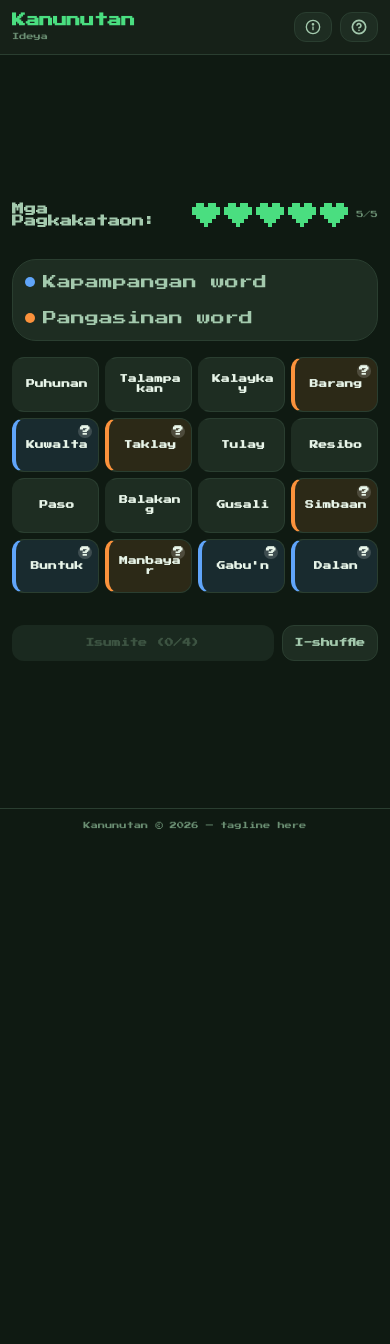
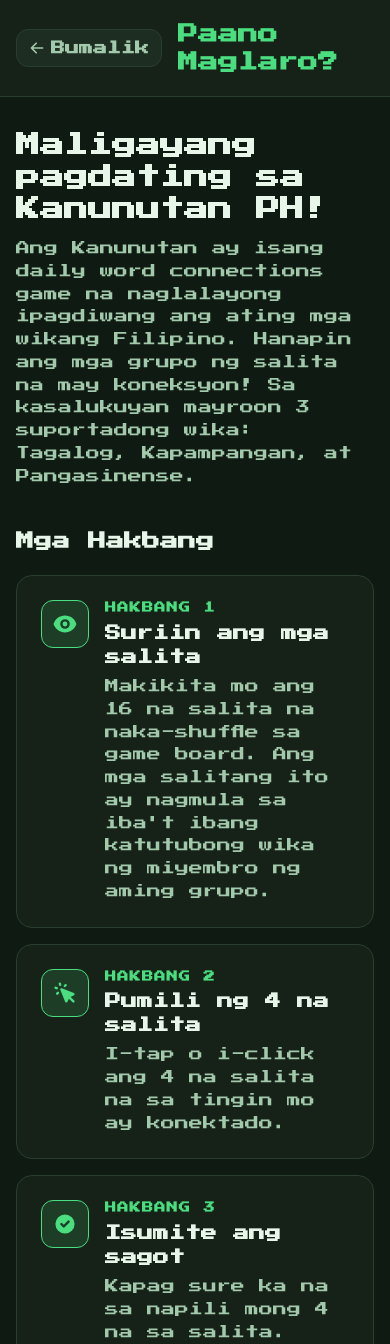
Before and after one commit to georgedonayre/wika1-final-project, a Next.js app: page /paano-maglaro in a window 390 px wide. Shown: the top 1344 px of the page. Before the commit the page ends 844 px from the top, so only its background shows below. Built offline with nearby package versions, Linux system fonts and the light colour scheme.

Commit message:
namali ng nasave hehe

```diff
--- a/app/paano-maglaro/page.tsx
+++ b/app/paano-maglaro/page.tsx
@@ -1,66 +1,219 @@
 "use client";
 
-import { useGameState } from "@/hooks/useGameState";
-import Header from "@/components/header";
-import LivesDisplay from "@/components/live-display";
-import GameBoard from "@/components/game-board";
-import SubmitButton from "@/components/submit-button";
-import WinModal from "@/components/win-modal";
-import LoseModal from "@/components/lose-modal";
-import { GAME_NAME } from "@/lib/constants";
+import Link from "next/link";
+import {
+  HiEye,
+  HiCursorClick,
+  HiCheckCircle,
+  HiLightBulb,
+  HiPlay,
+  HiColorSwatch,
+  HiArrowLeft,
+} from "react-icons/hi";
+import {
+  GAME_NAME,
+  WORDS_PER_GROUP,
+  TOTAL_GROUPS,
+  MAX_ATTEMPTS,
+} from "@/lib/constants";
+import { GROUP_THEME, GroupColor } from "@/lib/constants";
+import { HiTrophy } from "react-icons/hi2";
 
-export default function Home() {
-  const {
-    puzzle,
-    gameState,
-    isLoading,
-    showWinModal,
-    showLoseModal,
-    handleSelectWord,
-    handleSubmit,
-    handleShuffle,
-    dismissWinModal,
-    dismissLoseModal,
-    resetGame,
-  } = useGameState();
+const STEPS = [
+  {
+    number: 1,
+    title: "Suriin ang mga salita",
+    description: `Makikita mo ang ${WORDS_PER_GROUP * TOTAL_GROUPS} na salita na naka-shuffle sa game board. Ang mga salitang ito ay nagmula sa iba't ibang katutubong wika ng miyembro ng aming grupo.`,
+    icon: HiEye,
+  },
+  {
+    number: 2,
+    title: "Pumili ng 4 na salita",
+    description: `I-tap o i-click ang ${WORDS_PER_GROUP} na salita na sa tingin mo ay konektado.`,
+    icon: HiCursorClick,
+  },
+  {
+    number: 3,
+    title: "Isumite ang sagot",
+    description: `Kapag sure ka na sa napili mong ${WORDS_PER_GROUP} na sa salita. Isipin uli kung tama ba talaga ang pinili mo. At kung sure ka na talaga, pindutin ang "Isumite" button.`,
+    icon: HiCheckCircle,
+  },
+  {
+    number: 4,
+    title: "Ulitin ang Hakbang 1-3",
+    description: `Hanggang mahanap mo lahat ng ${TOTAL_GROUPS} na grupo ay ulitin lamang ang mga hakbang sa itaas. Ayun lang, good luck po!`,
+    icon: HiTrophy,
+  },
+];
 
-  if (isLoading || !gameState || !puzzle) {
-    return (
-      <div className="flex flex-col items-center justify-center min-h-screen gap-4">
-        {/* spinner */}
-        <div className="w-10 h-10 rounded-full border-[3px] border-[var(--border-default)] border-t-[var(--green-primary)] animate-spin" />
-        <span className="text-[var(--text-secondary)] text-base font-semibold">
-          Naglo-load...
-        </span>
-      </div>
-    );
-  }
+const DIFFICULTY_ORDER: GroupColor[] = ["yellow", "green", "blue", "purple"];
+
+export default function PaanoMaglaroPage() {
   return (
-    <div className="font-pixel flex flex-col min-h-screen">
-      <Header />
-      {/* main board game */}
-      <main className="flex-1 flex flex-col justify-center max-w-xl w-full mx-auto px-3 sm:px-4 py-5 sm:py-8">
-        <LivesDisplay remaining={gameState.remainingAttempts} />
-        <GameBoard
-          gameState={gameState}
-          puzzle={puzzle}
-          onSelectWord={handleSelectWord}
-        />
-        <SubmitButton
-          selectedCount={gameState.selectedWords.length}
-          onSubmit={handleSubmit}
-          onShuffle={handleShuffle}
-          disabled={gameState.status !== "playing"}
-        />
+    <div className="flex flex-col min-h-screen font-pixel">
+      <header className="border-b border-[var(--border-default)] bg-[var(--bg-secondary)] px-4 py-5">
+        <div className="max-w-[640px] mx-auto flex items-center gap-4">
+          <Link
+            href="/"
+            className="inline-flex items-center gap-1.5 px-3 py-2 rounded-[var(--radius-md)] border border-[var(--border-default)] bg-[var(--bg-tertiary)] text-[var(--text-secondary)] text-sm font-semibold no-underline transition-all hover:border-[var(--green-primary)] hover:text-[var(--green-primary)]"
+          >
+            <HiArrowLeft className="w-4 h-4" />
+            Bumalik
+          </Link>
+
+          <h1 className="text-xl font-bold text-[var(--green-primary)] m-0">
+            Paano Maglaro?
+          </h1>
+        </div>
+      </header>
+
+      <main className="flex-1 max-w-[640px] w-full mx-auto px-4 py-8">
+        <section className="mb-10">
+          <h2 className="text-2xl font-extrabold text-[var(--text-primary)] mb-3">
+            Maligayang pagdating sa {GAME_NAME} PH!
+          </h2>
+
+          <p className="text-[var(--text-secondary)] leading-relaxed text-sm">
+            Ang {GAME_NAME} ay isang daily word connections game na naglalayong
+            ipagdiwang ang ating mga wikang Filipino. Hanapin ang mga grupo ng
+            salita na may koneksyon! Sa kasalukuyan mayroon 3 suportadong wika:
+            Tagalog, Kapampangan, at Pangasinense.
+          </p>
+        </section>
+
+        {/* ── step cards ── */}
+        <section className="mb-10">
+          <h3 className="text-lg font-bold text-[var(--text-primary)] mb-5">
+            Mga Hakbang
+          </h3>
+
+          <div className="flex flex-col gap-4">
+            {STEPS.map((step) => {
+              const Icon = step.icon;
+              return (
+                <div
+                  key={step.number}
+                  className="animate-fade-in-up p-6 rounded-[var(--radius-lg)] border border-[var(--border-default)] bg-[var(--bg-secondary)]"
+                  style={{
+                    animationDelay: `${step.number * 100}ms`,
+                    animationFillMode: "backwards",
+                  }}
+                >
+                  <div className="flex items-start gap-4">
+                    {/* icon */}
+                    <div className="w-12 h-12 rounded-[var(--radius-md)] bg-[var(--green-glow)] border border-[var(--green-primary)] flex items-center justify-center flex-shrink-0">
+                      <Icon className="w-6 h-6 text-[var(--green-primary)]" />
+                    </div>
+
+                    <div>
+                      <div className="text-[0.7rem] font-bold text-[var(--green-primary)] uppercase tracking-widest mb-1">
+                        Hakbang {step.number}
+                      </div>
+
+                      <div className="text-base font-bold text-[var(--text-primary)] mb-1.5">
+                        {step.title}
+                      </div>
+
+                      <p className="text-sm text-[var(--text-secondary)] leading-relaxed m-0">
+                        {step.description}
+                      </p>
+                    </div>
+                  </div>
+                </div>
+              );
+            })}
+          </div>
+        </section>
+
+        {/* ── legend ── */}
+        <section className="mb-10">
+          <h3 className="text-lg font-bold text-[var(--text-primary)] mb-4">
+            Antas ng Kahirapan
+          </h3>
+
+          <p className="text-sm text-[var(--text-secondary)] mb-4 leading-relaxed">
+            Ang bawat grupo ay may kulay na nagpapahiwatig ng kahirapan:
+          </p>
+
+          <div className="flex flex-col gap-2">
+            {DIFFICULTY_ORDER.map((color) => {
+              const theme = GROUP_THEME[color];
+
+              return (
+                <div
+                  key={color}
+                  className="flex items-center gap-3 px-4 py-3 rounded-[var(--radius-sm)] border"
+                  style={{
+                    background: theme.bg,
+                    borderColor: theme.accent,
+                  }}
+                >
+                  <HiColorSwatch
+                    className="w-5 h-5 flex-shrink-0"
+                    style={{ color: theme.accent }}
+                  />
+
+                  <div>
+                    <span
+                      className="font-bold text-sm"
+                      style={{ color: theme.accent }}
+                    >
+                      {theme.label}
+                    </span>
+
+                    <span className="text-xs text-[var(--text-muted)] ml-2">
+                      ({color})
+                    </span>
+                  </div>
+                </div>
+              );
+            })}
+          </div>
+        </section>
+
+        <section className="mb-10">
+          <h3 className="text-lg font-bold text-[var(--text-primary)] mb-4 flex items-center gap-2">
+            <HiLightBulb className="w-5 h-5 text-[var(--green-primary)]" />
+            Mga Payo
+          </h3>
+
+          <div className="p-5 rounded-[var(--radius-lg)] border border-[var(--border-default)] bg-[var(--bg-secondary)]">
+            <ul className="list-disc pl-5 text-sm text-[var(--text-secondary)] leading-loose">
+              <li>
+                Simulan sa mga salitang sigurado ka, ang{" "}
+                <span className="text-[var(--group-yellow)]">dilaw</span> na
+                grupo ang pinakamadali.
+              </li>
+
+              <li>
+                Gamitin ang{" "}
+                <span className="text-[var(--text-primary)] font-semibold">
+                  I-shuffle
+                </span>{" "}
+                kung di na keri.
+              </li>
+
+              <li>
+                May {MAX_ATTEMPTS} na pagkakataon ka lang, so isipin muna ng
+                mabuti like mga 7 times bago isumite.
+              </li>
+            </ul>
+          </div>
+        </section>
+
+        <div className="text-center">
+          <Link
+            href="/"
+            className="inline-flex items-center gap-2 px-12 py-4 rounded-[var(--radius-md)] bg-[var(--green-primary)] text-[var(--text-inverse)] font-bold text-base no-underline transition-all hover:opacity-90"
+          >
+            <HiPlay className="w-5 h-5" />G Na!
+          </Link>
+        </div>
       </main>
-      <footer className="border-t border-[var(--border-default)] p-3 sm:p-4 text-center text-[0.45rem] sm:text-xs text-[var(--text-muted)]">
-        {GAME_NAME} © {new Date().getFullYear()} — tagline here
+
+      <footer className="border-t border-[var(--border-default)] p-4 text-center text-xs text-[var(--text-muted)]">
+        {GAME_NAME} © {new Date().getFullYear()} — Tagline here
       </footer>
-
-      {/* ── modals ── */}
-      {showWinModal && <WinModal onDismiss={dismissWinModal} />}
-
-      {showLoseModal && <LoseModal onDismiss={dismissLoseModal} />}
     </div>
   );
 }
```
